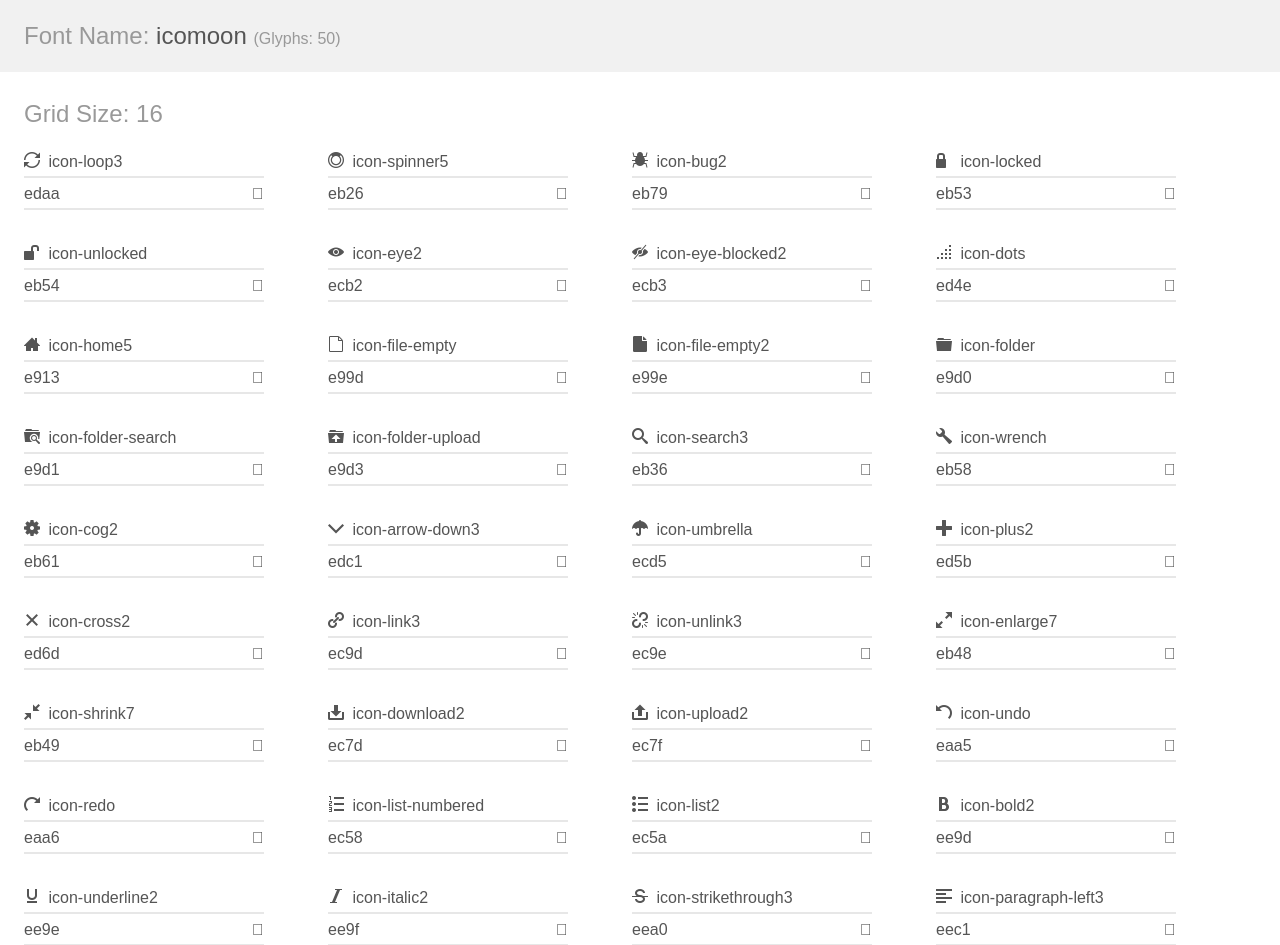
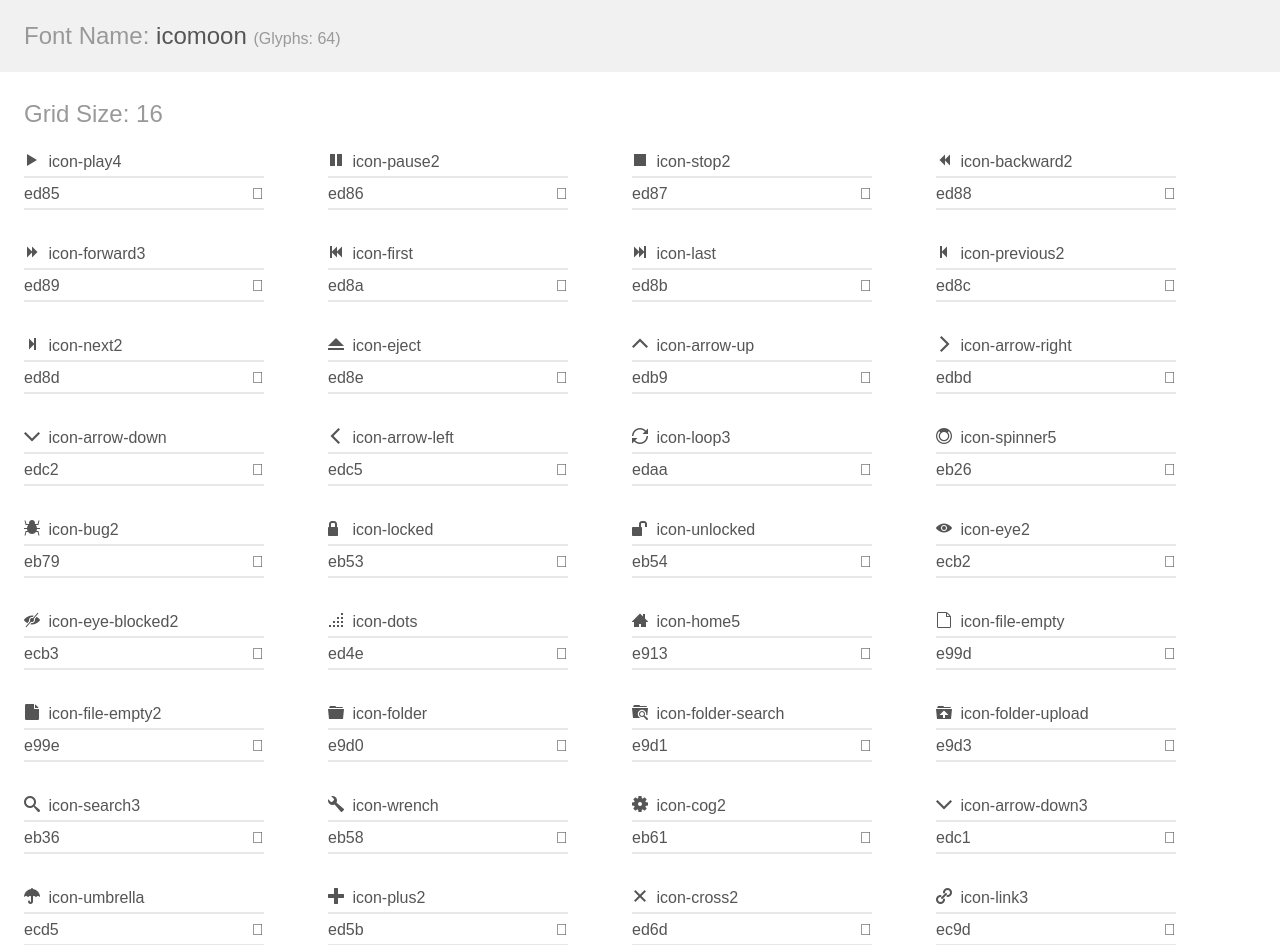
Before and after one commit to tonioloewald/bindinator.js, a PHP site: page /icomoon/demo.html in a window 1280 px wide. Shown: the top 945 px of the page. Run offline with PHP 8.4, Linux system fonts and the light colour scheme.

Commit message:
Ajax improvements
- Added registry entry 'b8rRequestsInFlight'
- Added onRequest and offRequest methods to Ajax
- Added xml method to Ajax
- Added icons for media control

```diff
--- a/icomoon/demo.html
+++ b/icomoon/demo.html
@@ -9,10 +9,206 @@
     <link rel="stylesheet" href="style.css"></head>
 <body>
     <div class="bgc1 clearfix">
-        <h1 class="mhmm mvm"><span class="fgc1">Font Name:</span> icomoon <small class="fgc1">(Glyphs:&nbsp;50)</small></h1>
+        <h1 class="mhmm mvm"><span class="fgc1">Font Name:</span> icomoon <small class="fgc1">(Glyphs:&nbsp;64)</small></h1>
     </div>
     <div class="clearfix mhl ptl">
         <h1 class="mvm mtn fgc1">Grid Size: 16</h1>
+        <div class="glyph fs1">
+            <div class="clearfix bshadow0 pbs">
+                <span class="icon-play4"></span>
+                <span class="mls"> icon-play4</span>
+            </div>
+            <fieldset class="fs0 size1of1 clearfix hidden-false">
+                <input type="text" readonly value="ed85" class="unit size1of2" />
+                <input type="text" maxlength="1" readonly value="&#xed85;" class="unitRight size1of2 talign-right" />
+            </fieldset>
+            <div class="fs0 bshadow0 clearfix hidden-true">
+                <span class="unit pvs fgc1">liga: </span>
+                <input type="text" readonly value="play4, player8" class="liga unitRight" />
+            </div>
+        </div>
+        <div class="glyph fs1">
+            <div class="clearfix bshadow0 pbs">
+                <span class="icon-pause2"></span>
+                <span class="mls"> icon-pause2</span>
+            </div>
+            <fieldset class="fs0 size1of1 clearfix hidden-false">
+                <input type="text" readonly value="ed86" class="unit size1of2" />
+                <input type="text" maxlength="1" readonly value="&#xed86;" class="unitRight size1of2 talign-right" />
+            </fieldset>
+            <div class="fs0 bshadow0 clearfix hidden-true">
+                <span class="unit pvs fgc1">liga: </span>
+                <input type="text" readonly value="pause2, player9" class="liga unitRight" />
+            </div>
+        </div>
+        <div class="glyph fs1">
+            <div class="clearfix bshadow0 pbs">
+                <span class="icon-stop2"></span>
+                <span class="mls"> icon-stop2</span>
+            </div>
+            <fieldset class="fs0 size1of1 clearfix hidden-false">
+                <input type="text" readonly value="ed87" class="unit size1of2" />
+                <input type="text" maxlength="1" readonly value="&#xed87;" class="unitRight size1of2 talign-right" />
+            </fieldset>
+            <div class="fs0 bshadow0 clearfix hidden-true">
+                <span class="unit pvs fgc1">liga: </span>
+                <input type="text" readonly value="stop2, player10" class="liga unitRight" />
+            </div>
+        </div>
+        <div class="glyph fs1">
+            <div class="clearfix bshadow0 pbs">
+                <span class="icon-backward2"></span>
+                <span class="mls"> icon-backward2</span>
+            </div>
+            <fieldset class="fs0 size1of1 clearfix hidden-false">
+                <input type="text" readonly value="ed88" class="unit size1of2" />
+                <input type="text" maxlength="1" readonly value="&#xed88;" class="unitRight size1of2 talign-right" />
+            </fieldset>
+            <div class="fs0 bshadow0 clearfix hidden-true">
+                <span class="unit pvs fgc1">liga: </span>
+                <input type="text" readonly value="backward2, player11" class="liga unitRight" />
+            </div>
+        </div>
+        <div class="glyph fs1">
+            <div class="clearfix bshadow0 pbs">
+                <span class="icon-forward3"></span>
+                <span class="mls"> icon-forward3</span>
+            </div>
+            <fieldset class="fs0 size1of1 clearfix hidden-false">
+                <input type="text" readonly value="ed89" class="unit size1of2" />
+                <input type="text" maxlength="1" readonly value="&#xed89;" class="unitRight size1of2 talign-right" />
+            </fieldset>
+            <div class="fs0 bshadow0 clearfix hidden-true">
+                <span class="unit pvs fgc1">liga: </span>
+                <input type="text" readonly value="forward3, player12" class="liga unitRight" />
+            </div>
+        </div>
+        <div class="glyph fs1">
+            <div class="clearfix bshadow0 pbs">
+                <span class="icon-first"></span>
+                <span class="mls"> icon-first</span>
+            </div>
+            <fieldset class="fs0 size1of1 clearfix hidden-false">
+                <input type="text" readonly value="ed8a" class="unit size1of2" />
+                <input type="text" maxlength="1" readonly value="&#xed8a;" class="unitRight size1of2 talign-right" />
+            </fieldset>
+            <div class="fs0 bshadow0 clearfix hidden-true">
+                <span class="unit pvs fgc1">liga: </span>
+                <input type="text" readonly value="first, player13" class="liga unitRight" />
+            </div>
+        </div>
+        <div class="glyph fs1">
+            <div class="clearfix bshadow0 pbs">
+                <span class="icon-last"></span>
+                <span class="mls"> icon-last</span>
+            </div>
+            <fieldset class="fs0 size1of1 clearfix hidden-false">
+                <input type="text" readonly value="ed8b" class="unit size1of2" />
+                <input type="text" maxlength="1" readonly value="&#xed8b;" class="unitRight size1of2 talign-right" />
+            </fieldset>
+            <div class="fs0 bshadow0 clearfix hidden-true">
+                <span class="unit pvs fgc1">liga: </span>
+                <input type="text" readonly value="last, player14" class="liga unitRight" />
+            </div>
+        </div>
+        <div class="glyph fs1">
+            <div class="clearfix bshadow0 pbs">
+                <span class="icon-previous2"></span>
+                <span class="mls"> icon-previous2</span>
+            </div>
+            <fieldset class="fs0 size1of1 clearfix hidden-false">
+                <input type="text" readonly value="ed8c" class="unit size1of2" />
+                <input type="text" maxlength="1" readonly value="&#xed8c;" class="unitRight size1of2 talign-right" />
+            </fieldset>
+            <div class="fs0 bshadow0 clearfix hidden-true">
+                <span class="unit pvs fgc1">liga: </span>
+                <input type="text" readonly value="previous2, player15" class="liga unitRight" />
+            </div>
+        </div>
+        <div class="glyph fs1">
+            <div class="clearfix bshadow0 pbs">
+                <span class="icon-next2"></span>
+                <span class="mls"> icon-next2</span>
+            </div>
+            <fieldset class="fs0 size1of1 clearfix hidden-false">
+                <input type="text" readonly value="ed8d" class="unit size1of2" />
+                <input type="text" maxlength="1" readonly value="&#xed8d;" class="unitRight size1of2 talign-right" />
+            </fieldset>
+            <div class="fs0 bshadow0 clearfix hidden-true">
+                <span class="unit pvs fgc1">liga: </span>
+                <input type="text" readonly value="next2, player16" class="liga unitRight" />
+            </div>
+        </div>
+        <div class="glyph fs1">
+            <div class="clearfix bshadow0 pbs">
+                <span class="icon-eject"></span>
+                <span class="mls"> icon-eject</span>
+            </div>
+            <fieldset class="fs0 size1of1 clearfix hidden-false">
+                <input type="text" readonly value="ed8e" class="unit size1of2" />
+                <input type="text" maxlength="1" readonly value="&#xed8e;" class="unitRight size1of2 talign-right" />
+            </fieldset>
+            <div class="fs0 bshadow0 clearfix hidden-true">
+                <span class="unit pvs fgc1">liga: </span>
+                <input type="text" readonly value="eject, player17" class="liga unitRight" />
+            </div>
+        </div>
+        <div class="glyph fs1">
+            <div class="clearfix bshadow0 pbs">
+                <span class="icon-arrow-up"></span>
+                <span class="mls"> icon-arrow-up</span>
+            </div>
+            <fieldset class="fs0 size1of1 clearfix hidden-false">
+                <input type="text" readonly value="edb9" class="unit size1of2" />
+                <input type="text" maxlength="1" readonly value="&#xedb9;" class="unitRight size1of2 talign-right" />
+            </fieldset>
+            <div class="fs0 bshadow0 clearfix hidden-true">
+                <span class="unit pvs fgc1">liga: </span>
+                <input type="text" readonly value="arrow-up3, up3" class="liga unitRight" />
+            </div>
+        </div>
+        <div class="glyph fs1">
+            <div class="clearfix bshadow0 pbs">
+                <span class="icon-arrow-right"></span>
+                <span class="mls"> icon-arrow-right</span>
+            </div>
+            <fieldset class="fs0 size1of1 clearfix hidden-false">
+                <input type="text" readonly value="edbd" class="unit size1of2" />
+                <input type="text" maxlength="1" readonly value="&#xedbd;" class="unitRight size1of2 talign-right" />
+            </fieldset>
+            <div class="fs0 bshadow0 clearfix hidden-true">
+                <span class="unit pvs fgc1">liga: </span>
+                <input type="text" readonly value="arrow-right3, right5" class="liga unitRight" />
+            </div>
+        </div>
+        <div class="glyph fs1">
+            <div class="clearfix bshadow0 pbs">
+                <span class="icon-arrow-down"></span>
+                <span class="mls"> icon-arrow-down</span>
+            </div>
+            <fieldset class="fs0 size1of1 clearfix hidden-false">
+                <input type="text" readonly value="edc2" class="unit size1of2" />
+                <input type="text" maxlength="1" readonly value="&#xedc2;" class="unitRight size1of2 talign-right" />
+            </fieldset>
+            <div class="fs0 bshadow0 clearfix hidden-true">
+                <span class="unit pvs fgc1">liga: </span>
+                <input type="text" readonly value="arrow-down3, down3" class="liga unitRight" />
+            </div>
+        </div>
+        <div class="glyph fs1">
+            <div class="clearfix bshadow0 pbs">
+                <span class="icon-arrow-left"></span>
+                <span class="mls"> icon-arrow-left</span>
+            </div>
+            <fieldset class="fs0 size1of1 clearfix hidden-false">
+                <input type="text" readonly value="edc5" class="unit size1of2" />
+                <input type="text" maxlength="1" readonly value="&#xedc5;" class="unitRight size1of2 talign-right" />
+            </fieldset>
+            <div class="fs0 bshadow0 clearfix hidden-true">
+                <span class="unit pvs fgc1">liga: </span>
+                <input type="text" readonly value="arrow-left3, left6" class="liga unitRight" />
+            </div>
+        </div>
         <div class="glyph fs1">
             <div class="clearfix bshadow0 pbs">
                 <span class="icon-loop3"></span>
--- a/icomoon/style.css
+++ b/icomoon/style.css
@@ -1,10 +1,10 @@
 @font-face {
   font-family: 'icomoon';
-  src:  url('fonts/icomoon.eot?tovw0g');
-  src:  url('fonts/icomoon.eot?tovw0g#iefix') format('embedded-opentype'),
-    url('fonts/icomoon.ttf?tovw0g') format('truetype'),
-    url('fonts/icomoon.woff?tovw0g') format('woff'),
-    url('fonts/icomoon.svg?tovw0g#icomoon') format('svg');
+  src:  url('fonts/icomoon.eot?dtqfx8');
+  src:  url('fonts/icomoon.eot?dtqfx8#iefix') format('embedded-opentype'),
+    url('fonts/icomoon.ttf?dtqfx8') format('truetype'),
+    url('fonts/icomoon.woff?dtqfx8') format('woff'),
+    url('fonts/icomoon.svg?dtqfx8#icomoon') format('svg');
   font-weight: normal;
   font-style: normal;
   font-display: block;
@@ -25,6 +25,48 @@
   -moz-osx-font-smoothing: grayscale;
 }
 
+.icon-play4:before {
+  content: "\ed85";
+}
+.icon-pause2:before {
+  content: "\ed86";
+}
+.icon-stop2:before {
+  content: "\ed87";
+}
+.icon-backward2:before {
+  content: "\ed88";
+}
+.icon-forward3:before {
+  content: "\ed89";
+}
+.icon-first:before {
+  content: "\ed8a";
+}
+.icon-last:before {
+  content: "\ed8b";
+}
+.icon-previous2:before {
+  content: "\ed8c";
+}
+.icon-next2:before {
+  content: "\ed8d";
+}
+.icon-eject:before {
+  content: "\ed8e";
+}
+.icon-arrow-up:before {
+  content: "\edb9";
+}
+.icon-arrow-right:before {
+  content: "\edbd";
+}
+.icon-arrow-down:before {
+  content: "\edc2";
+}
+.icon-arrow-left:before {
+  content: "\edc5";
+}
 .icon-loop3:before {
   content: "\edaa";
 }
--- a/source/b8r.registry.js
+++ b/source/b8r.registry.js
@@ -835,7 +835,7 @@ const register = (name, obj, blockUpdates) => {
       ', all names starting and ending with a single \'_\' are reserved.')
   }
 
-  _register(name, obj, blockUpdates)
+  _register(name, obj)
 
   if (!blockUpdates) {
     touch(name)
```
Also changed, not shown: components/mapbox.component.html (+14 -0 lines), source/b8r.ajax.js (+50 -3 lines), source/b8r.js (+8 -1 lines), dist/b8r.iife.js, dist/b8r.iife.min.js, dist/b8r.js, dist/b8r.min.js, dist/b8r.min.mjs, dist/b8r.mjs, icomoon/fonts/icomoon.ttf, icomoon/fonts/icomoon.woff, icomoon/selection.json, 5 other files.
